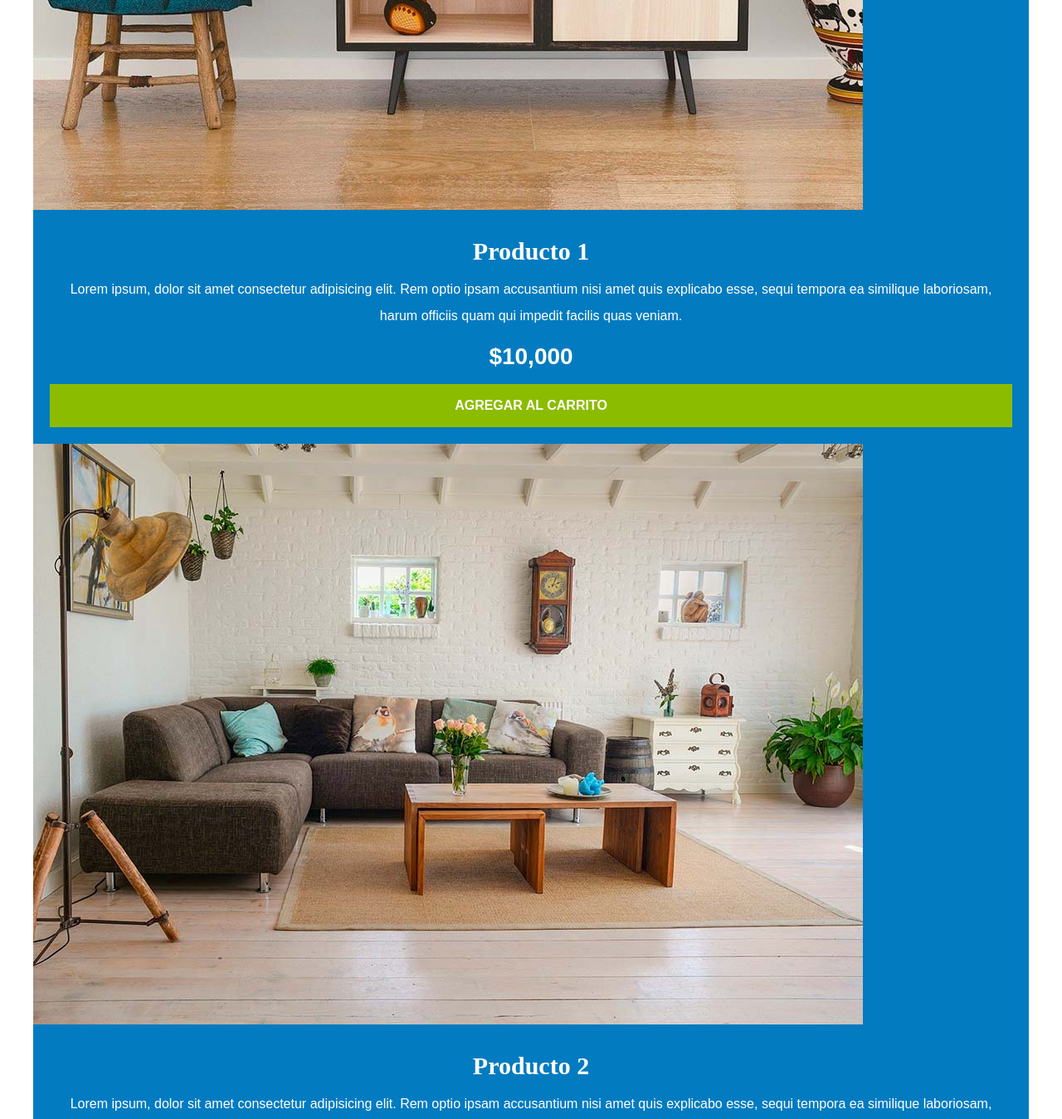
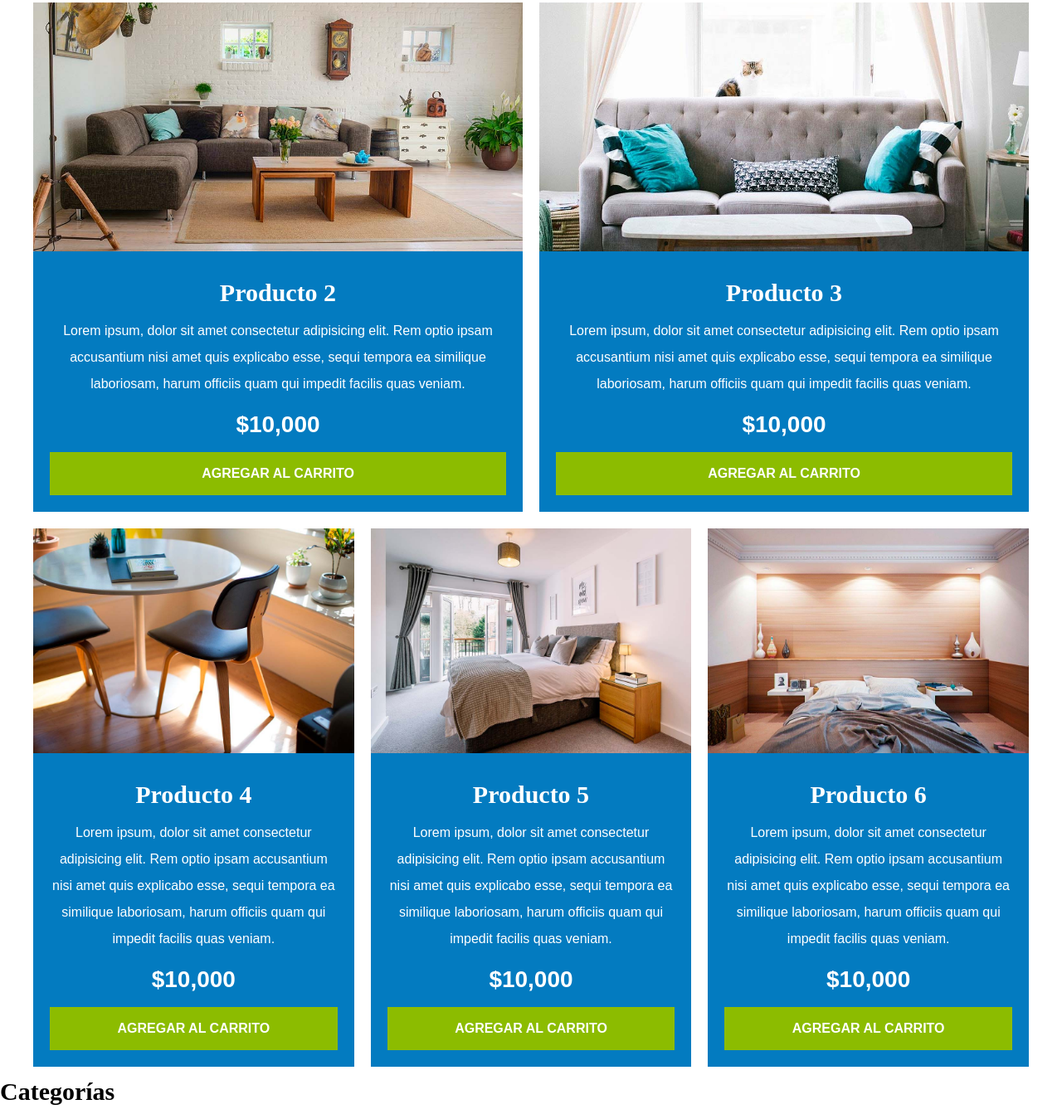
Before and after one commit to shirley-startary/Ecommerce-tiendaMuebles, a website: page index.html in a window 1280 px wide. Shown: the part 2441-3790 px from the top of the page at 83% size. Drawn offline with Linux system fonts and the light colour scheme.

Commit message:
Completed changes styles of the products block

```diff
--- a/assets/css/app.css
+++ b/assets/css/app.css
@@ -166,6 +166,57 @@ img {
   padding-top: 5rem;
 }
 
+.listado-productos {
+  display: grid;
+  grid-template-columns: repeat(6, 1fr);
+  gap: 2rem;
+}
+
+.producto:nth-child(1) {
+  grid-column-start: 1;
+  grid-column-end: 7;
+  display: grid;
+  grid-template-columns: 3fr 1fr;
+}
+
+.producto:nth-child(1) img {
+  height: 43rem;
+  width: 100%;
+  object-fit: cover;
+}
+
+.producto:nth-child(2) {
+  grid-column-start: 1;
+  grid-column-end: 4;
+}
+
+.producto:nth-child(2) img,
+.producto:nth-child(3) img {
+  height: 30rem;
+  width: 100%;
+  object-fit: cover;
+}
+
+.producto:nth-child(3) {
+  grid-column-start: 4;
+  grid-column-end: 7;
+}
+
+.producto:nth-child(4) {
+  grid-column-start: 1;
+  grid-column-end: 3;
+}
+
+.producto:nth-child(5) {
+  grid-column-start: 3;
+  grid-column-end: 5;
+}
+
+.producto:nth-child(6) {
+  grid-column-start: 5;
+  grid-column-end: 7;
+}
+
 .producto {
   background-color: #037bc0 ;
 }
--- a/index.html
+++ b/index.html
@@ -71,8 +71,7 @@
         <div class="texto-producto">
           <h3>Producto 1</h3>
           <p>Lorem ipsum, dolor sit amet consectetur adipisicing elit.
-            Rem optio ipsam accusantium nisi amet quis explicabo esse,
-            sequi tempora ea similique laboriosam, harum officiis quam qui impedit facilis quas veniam.
+            Rem optio ipsam nisi amet quis explicabo esse.
           </p>
           <p class="precio">$10,000</p>
           <a class="btn" href="#">Agregar al Carrito</a>
```
